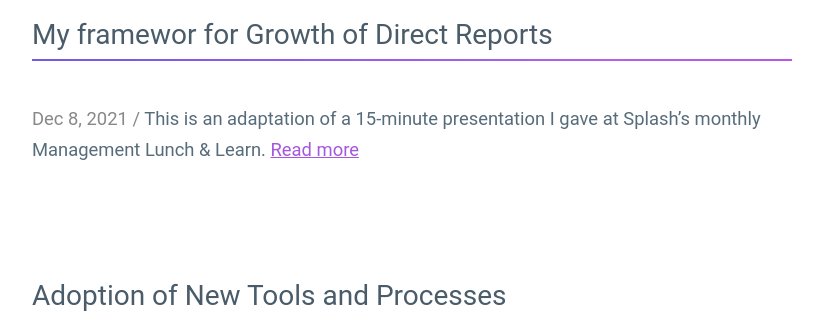
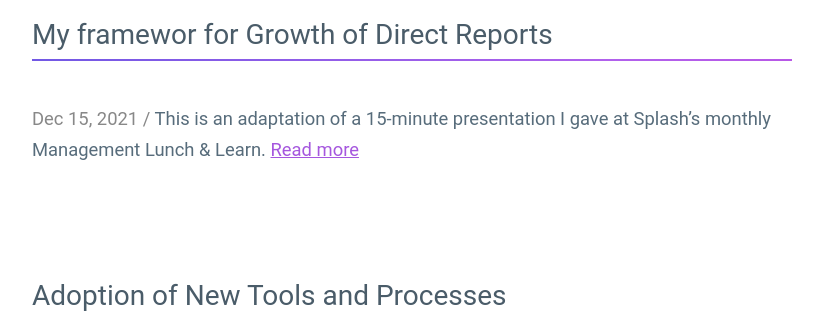
Before and after one commit to guillermodlpa/site, a Jekyll site: the page built from blog.html, in a window 1280 px wide and 900 px high. Shown: the part 157-470 px from the top of the window, without its empty margins (228-1051 px from the left). Built offline with Jekyll 4.4.1, drawn with Linux system fonts in a browser that asks for light colours.

Commit message:
Updated Growth Of Direct Reports and 1 other file

```diff
--- a/_posts/2021-12-08-growth-of-direct-reports.markdown
+++ b/_posts/2021-12-15-growth-of-direct-reports.markdown
@@ -1,6 +1,6 @@
 ---
 title: My framewor for Growth of Direct Reports
-date: 2021-12-08 19:26:00 Z
+date: 2021-12-15 08:00:00 Z
 ---
 
 *This is an adaptation of a 15-minute presentation I gave at [Splash](https://splashthat.com/)'s monthly Management Lunch & Learn.*
```
